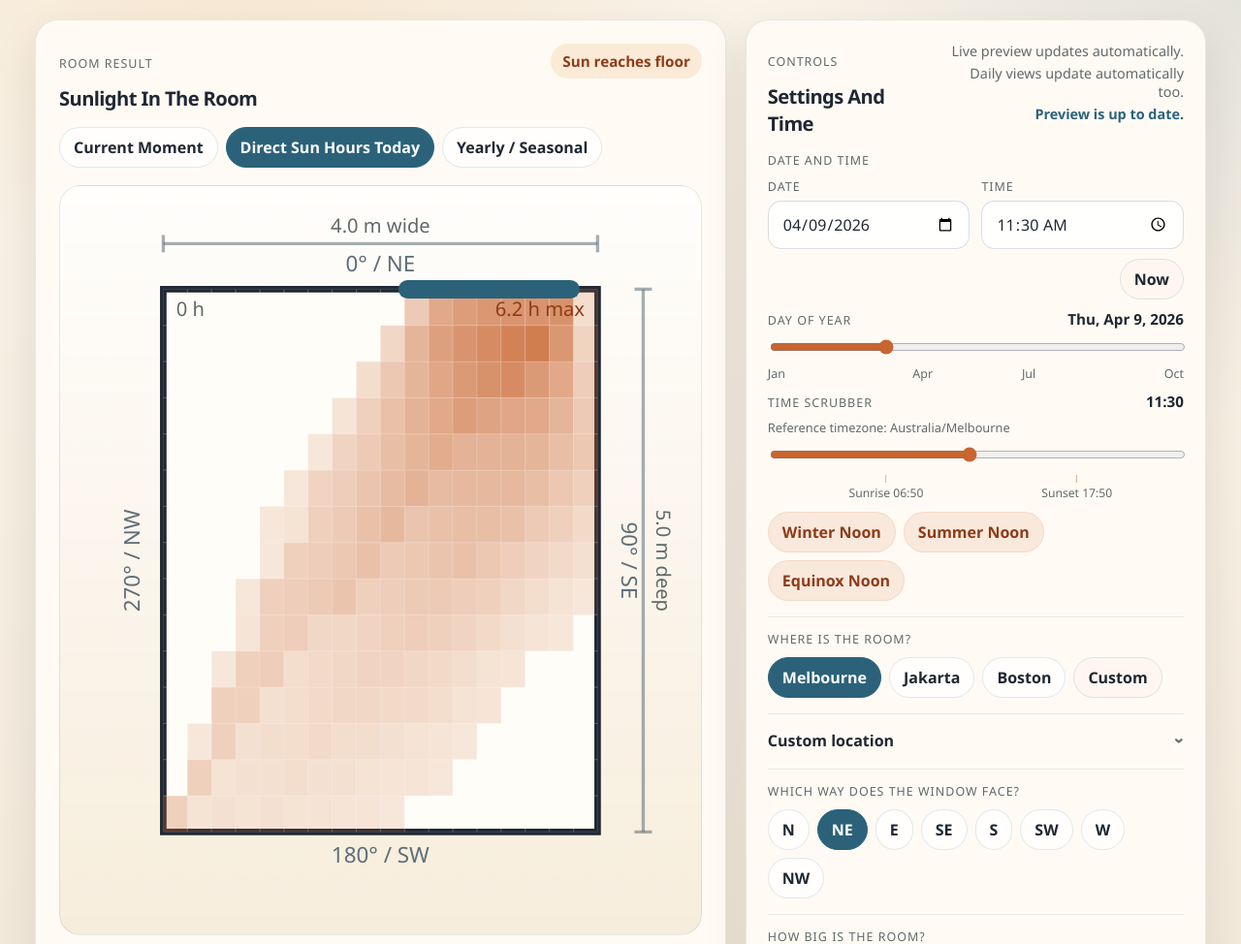
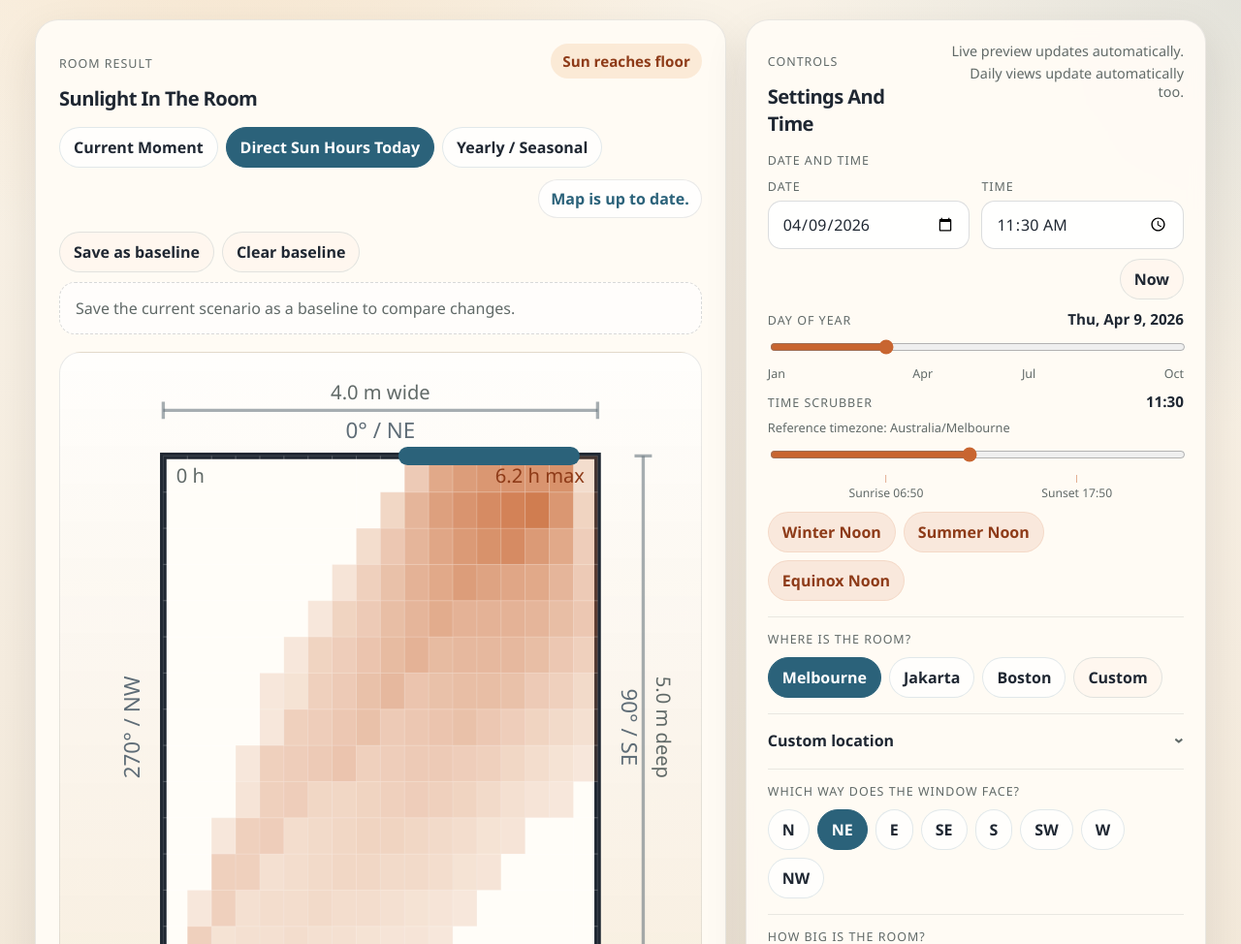
Before and after one commit to adhni/sunlight_house_project, a Flask app: page / in a window 1280 px wide. Shown: the part 189-1163 px from the top of the page at 97% size. Run offline with Flask 3, Linux system fonts and the light colour scheme; some libraries are stand-ins or nearby versions.

Commit message:
Add baseline comparison UI

```diff
--- a/static/app.js
+++ b/static/app.js
@@ -10,6 +10,11 @@
   const setNowButton = document.getElementById("set-now-button");
   const dailyExposureTooltip = document.getElementById("daily-exposure-tooltip");
   const longRangeExposureTooltip = document.getElementById("long-range-exposure-tooltip");
+  const saveBaselineButton = document.getElementById("save-baseline-button");
+  const clearBaselineButton = document.getElementById("clear-baseline-button");
+  const baselineEmptyState = document.getElementById("baseline-empty-state");
+  const baselineDetails = document.getElementById("baseline-details");
+  const baselineComparisonPanel = document.getElementById("baseline-comparison-panel");
 
   const locationPresetInput = document.getElementById("location-preset-input");
   const windowFacingInput = document.getElementById("window-facing-input");
@@ -51,7 +56,10 @@
   let activeLongRangePeriod = "year";
   let longRangePayload = null;
   let longRangeQuery = "";
-  const defaultUpdateMessage = "Preview is up to date.";
+  let currentPayload = initialData;
+  let baselinePayload = null;
+  const defaultUpdateMessage = "Map is up to date.";
+  const baselineStorageKey = "sunlight-house-baseline";
 
   function isLeapYear(year) {
     return (year % 4 === 0 && year % 100 !== 0) || year % 400 === 0;
@@ -416,6 +424,154 @@
     updateStatus.dataset.state = state;
   }
 
+  function formatSelectedMoment(payload) {
+    return new Date(payload.selected_moment).toLocaleString(undefined, {
+      day: "2-digit",
+      month: "short",
+      year: "numeric",
+      hour: "2-digit",
+      minute: "2-digit",
+      timeZone: payload.location.timezone_name,
+      timeZoneName: "short",
+    });
+  }
+
+  function formatNumericDelta(delta, suffix = "") {
+    if (Math.abs(delta) < 0.05) {
+      return "No change";
+    }
+    const sign = delta > 0 ? "+" : "";
+    return `${sign}${delta.toFixed(1)}${suffix}`;
+  }
+
+  function selectedMomentDeltaLabel(baselineMoment, currentMoment) {
+    const deltaMs = currentMoment.getTime() - baselineMoment.getTime();
+    if (Math.abs(deltaMs) < 60000) {
+      return "No change";
+    }
+    const later = deltaMs > 0;
+    const totalMinutes = Math.round(Math.abs(deltaMs) / 60000);
+    const days = Math.floor(totalMinutes / (24 * 60));
+    const hours = Math.floor((totalMinutes % (24 * 60)) / 60);
+    const minutes = totalMinutes % 60;
+    const parts = [];
+    if (days) {
+      parts.push(`${days} day${days === 1 ? "" : "s"}`);
+    }
+    if (hours) {
+      parts.push(`${hours} hour${hours === 1 ? "" : "s"}`);
+    }
+    if (minutes || parts.length === 0) {
+      parts.push(`${minutes} minute${minutes === 1 ? "" : "s"}`);
+    }
+    return `${parts.join(" ")} ${later ? "later" : "earlier"}`;
+  }
+
+  function setBaselineMetric(idPrefix, baselineText, currentText, deltaText, deltaClass = "baseline-delta-neutral") {
+    setText(`${idPrefix}-baseline`, baselineText);
+    setText(`${idPrefix}-current`, currentText);
+    setText(`${idPrefix}-delta`, deltaText);
+    const deltaElement = document.getElementById(`${idPrefix}-delta`);
+    if (deltaElement) {
+      deltaElement.classList.remove("baseline-delta-positive", "baseline-delta-negative", "baseline-delta-neutral");
+      deltaElement.classList.add(deltaClass);
+    }
+  }
+
+  function deltaClassForValue(delta) {
+    if (Math.abs(delta) < 0.0005) {
+      return "baseline-delta-neutral";
+    }
+    return delta > 0 ? "baseline-delta-positive" : "baseline-delta-negative";
+  }
+
+  function readStoredBaseline() {
+    try {
+      const raw = window.localStorage.getItem(baselineStorageKey);
+      if (!raw) {
+        return null;
+      }
+      return JSON.parse(raw);
+    } catch (error) {
+      console.error(error);
+      return null;
+    }
+  }
+
+  function writeStoredBaseline(payload) {
+    window.localStorage.setItem(baselineStorageKey, JSON.stringify(payload));
+  }
+
+  function clearStoredBaseline() {
+    window.localStorage.removeItem(baselineStorageKey);
+  }
+
+  function renderBaselineComparison() {
+    if (!baselinePayload || !currentPayload) {
+      if (baselineEmptyState) {
+        baselineEmptyState.hidden = false;
+      }
+      if (baselineDetails) {
+        baselineDetails.hidden = true;
+        baselineDetails.open = false;
+      }
+      if (clearBaselineButton) {
+        clearBaselineButton.disabled = true;
+      }
+      return;
+    }
+
+    if (baselineEmptyState) {
+      baselineEmptyState.hidden = true;
+    }
+    if (baselineDetails) {
+      baselineDetails.hidden = false;
+    }
+    if (clearBaselineButton) {
+      clearBaselineButton.disabled = false;
+    }
+
+    const baselineMoment = new Date(baselinePayload.selected_moment);
+    const currentMoment = new Date(currentPayload.selected_moment);
+    setBaselineMetric(
+      "baseline-selected-moment",
+      formatSelectedMoment(baselinePayload),
+      formatSelectedMoment(currentPayload),
+      selectedMomentDeltaLabel(baselineMoment, currentMoment),
+      baselineMoment.getTime() === currentMoment.getTime() ? "baseline-delta-neutral" : "baseline-delta-positive"
+    );
+
+    const baselinePeakIntensity = baselinePayload.daily.peak_intensity || 0;
+    const currentPeakIntensity = currentPayload.daily.peak_intensity || 0;
+    setBaselineMetric(
+      "baseline-peak-intensity",
+      baselinePeakIntensity.toFixed(3),
+      currentPeakIntensity.toFixed(3),
+      formatNumericDelta(currentPeakIntensity - baselinePeakIntensity),
+      deltaClassForValue(currentPeakIntensity - baselinePeakIntensity)
+    );
+
+    const baselineSunlitFraction = (baselinePayload.daily.exposure_grid.sunlit_fraction || 0) * 100;
+    const currentSunlitFraction = (currentPayload.daily.exposure_grid.sunlit_fraction || 0) * 100;
+    setBaselineMetric(
+      "baseline-sunlit-fraction",
+      `${Math.round(baselineSunlitFraction)}%`,
+      `${Math.round(currentSunlitFraction)}%`,
+      formatNumericDelta(currentSunlitFraction - baselineSunlitFraction, "%"),
+      deltaClassForValue(currentSunlitFraction - baselineSunlitFraction)
+    );
+
+    const baselinePeakHours = baselinePayload.daily.exposure_grid.peak_hours || 0;
+    const currentPeakHours = currentPayload.daily.exposure_grid.peak_hours || 0;
+    setBaselineMetric(
+      "baseline-peak-hours",
+      `${baselinePeakHours.toFixed(1)} h`,
+      `${currentPeakHours.toFixed(1)} h`,
+      formatNumericDelta(currentPeakHours - baselinePeakHours, " h"),
+      deltaClassForValue(currentPeakHours - baselinePeakHours)
+    );
+  }
+
   function updateTimeScrubberReference(timezoneName) {
     if (!timeScrubberReference) {
       return;
@@ -587,6 +743,7 @@
   }
 
   function updateSnapshotDom(payload) {
+    currentPayload = payload;
     const snapshot = payload.snapshot;
     const daily = payload.daily;
     const timeZone = payload.location.timezone_name;
@@ -639,6 +796,7 @@
       "daily-exposure-caption",
       `${Math.round(payload.daily.exposure_grid.sunlit_fraction * 100)}% of the room gets some direct sun today. Darker cells mean more direct-sun hours. Peak floor cell: ${payload.daily.exposure_grid.peak_hours.toFixed(1)} h.`
     );
+    renderBaselineComparison();
   }
 
   function updateLongRangeDom() {
@@ -979,6 +1137,30 @@
     setNowButton.addEventListener("click", setInputsToNow);
   }
 
+  if (saveBaselineButton) {
+    saveBaselineButton.addEventListener("click", () => {
+      if (!currentPayload) {
+        return;
+      }
+      baselinePayload = currentPayload;
+      writeStoredBaseline(baselinePayload);
+      if (baselineDetails) {
+        baselineDetails.open = true;
+      }
+      renderBaselineComparison();
+      setUpdateStatus("Baseline saved.", "idle");
+    });
+  }
+
+  if (clearBaselineButton) {
+    clearBaselineButton.addEventListener("click", () => {
+      baselinePayload = null;
+      clearStoredBaseline();
+      renderBaselineComparison();
+      setUpdateStatus(defaultUpdateMessage, "idle");
+    });
+  }
+
   syncSlidersFromInputs();
   setActiveButtons(locationChipButtons, "locationPreset", locationPresetInput.value);
   setActiveButtons(windowFacingButtons, "windowFacing", windowFacingInput.value);
@@ -986,6 +1168,7 @@
     ensureMap();
     invalidateMapSoon();
   }
+  baselinePayload = readStoredBaseline();
   updateSnapshotDom(initialData);
   updateTimeScrubberReference(timezoneInput.value);
   setUpdateStatus(defaultUpdateMessage, "idle");
--- a/static/styles.css
+++ b/static/styles.css
@@ -136,7 +136,31 @@ summary {
   text-align: right;
 }
 
+.result-status-row {
+  display: flex;
+  justify-content: flex-end;
+  margin-top: 12px;
+}
+
+.baseline-result-panel {
+  display: grid;
+  gap: 10px;
+  margin-top: 14px;
+  margin-bottom: 18px;
+}
+
+.baseline-details {
+  margin-top: -2px;
+}
+
 .update-status {
+  display: inline-flex;
+  align-items: center;
+  min-height: 36px;
+  padding: 8px 12px;
+  border: 1px solid var(--line);
+  border-radius: 999px;
+  background: var(--bg-soft);
   font-weight: 700;
 }
 
@@ -257,6 +281,69 @@ input[type="range"] {
   display: grid;
   grid-template-columns: repeat(2, minmax(0, 1fr));
   gap: 12px;
+}
+
+.baseline-panel-header {
+  display: flex;
+  justify-content: space-between;
+  gap: 12px;
+  align-items: start;
+}
+
+.baseline-actions {
+  justify-content: flex-end;
+}
+
+.baseline-empty-state {
+  padding: 14px 16px;
+  border: 1px dashed var(--line-strong);
+  border-radius: 16px;
+  background: rgba(255, 255, 255, 0.6);
+  color: var(--muted);
+  line-height: 1.5;
+}
+
+.baseline-comparison-panel {
+  display: grid;
+  gap: 10px;
+}
+
+.baseline-grid {
+  display: grid;
+  grid-template-columns: minmax(0, 1.3fr) repeat(3, minmax(0, 1fr));
+  gap: 10px;
+  align-items: start;
+  padding: 10px 12px;
+  border: 1px solid var(--line);
+  border-radius: 16px;
+  background: rgba(255, 255, 255, 0.7);
+}
+
+.baseline-grid strong,
+.baseline-grid span {
+  font-size: 0.92rem;
+}
+
+.baseline-grid-header {
+  background: transparent;
+  border-style: dashed;
+}
+
+.baseline-metric-name {
+  color: var(--ink);
+  font-weight: 700;
+}
+
+.baseline-delta-positive {
+  color: #8e3b18;
+}
+
+.baseline-delta-negative {
+  color: #2b627a;
+}
+
+.baseline-delta-neutral {
+  color: var(--muted);
 }
 
 .field-row-2 {
@@ -618,9 +705,22 @@ input[type="range"] {
     text-align: left;
   }
 
+  .result-status-row {
+    justify-content: flex-start;
+  }
+
   .current-moment-details summary {
     display: grid;
     grid-template-columns: 1fr;
+  }
+
+  .baseline-panel-header,
+  .baseline-grid {
+    grid-template-columns: 1fr;
+  }
+
+  .baseline-actions {
+    justify-content: flex-start;
   }
 
   .date-time-actions {
--- a/templates/index.html
+++ b/templates/index.html
@@ -57,6 +57,57 @@
               <button type="button" class="chip-button is-active" data-result-tab="sunlight-map">Direct Sun Hours Today</button>
               <button type="button" class="chip-button" data-result-tab="long-range">Yearly / Seasonal</button>
             </div>
+
+            <div class="result-status-row">
+              <span id="update-status" class="update-status" data-state="idle">Preview is up to date.</span>
+            </div>
+
+            <section class="baseline-result-panel">
+              <div class="baseline-panel-header">
+                <div class="chip-row baseline-actions">
+                  <button id="save-baseline-button" type="button" class="chip-button chip-button-soft">Save as baseline</button>
+                  <button id="clear-baseline-button" type="button" class="chip-button chip-button-soft">Clear baseline</button>
+                </div>
+              </div>
+              <div id="baseline-empty-state" class="baseline-empty-state">
+                Save the current scenario as a baseline to compare changes.
+              </div>
+              <details id="baseline-details" class="subtle-details baseline-details" hidden>
+                <summary>Baseline vs Current</summary>
+                <div id="baseline-comparison-panel" class="baseline-comparison-panel">
+                  <div class="baseline-grid baseline-grid-header">
+                    <span class="metric-label">Metric</span>
+                    <span class="metric-label">Baseline</span>
+                    <span class="metric-label">Current</span>
+                    <span class="metric-label">Delta</span>
+                  </div>
+                  <div class="baseline-grid">
+                    <span class="baseline-metric-name">Selected moment</span>
+                    <strong id="baseline-selected-moment-baseline">-</strong>
+                    <strong id="baseline-selected-moment-current">-</strong>
+                    <strong id="baseline-selected-moment-delta">-</strong>
+                  </div>
+                  <div class="baseline-grid">
+                    <span class="baseline-metric-name">Daily peak intensity</span>
+                    <strong id="baseline-peak-intensity-baseline">-</strong>
+                    <strong id="baseline-peak-intensity-current">-</strong>
+                    <strong id="baseline-peak-intensity-delta">-</strong>
+                  </div>
+                  <div class="baseline-grid">
+                    <span class="baseline-metric-name">Room with any sun</span>
+                    <strong id="baseline-sunlit-fraction-baseline">-</strong>
+                  <strong id="baseline-sunlit-fraction-current">-</strong>
+                  <strong id="baseline-sunlit-fraction-delta">-</strong>
+                </div>
+                  <div class="baseline-grid">
+                    <span class="baseline-metric-name">Peak sunlit cell</span>
+                    <strong id="baseline-peak-hours-baseline">-</strong>
+                    <strong id="baseline-peak-hours-current">-</strong>
+                    <strong id="baseline-peak-hours-delta">-</strong>
+                  </div>
+                </div>
+              </details>
+            </section>
 
             <div class="result-view" data-result-panel="current">
               <div class="room-snapshot-shell">
@@ -160,7 +211,6 @@
                 <div class="controls-note">
                   <span>Live preview updates automatically.</span>
                   <span>Daily views update automatically too.</span>
-                  <span id="update-status" class="update-status" data-state="idle">Preview is up to date.</span>
                 </div>
               </div>
 
```
Also changed, not shown: README.md.
